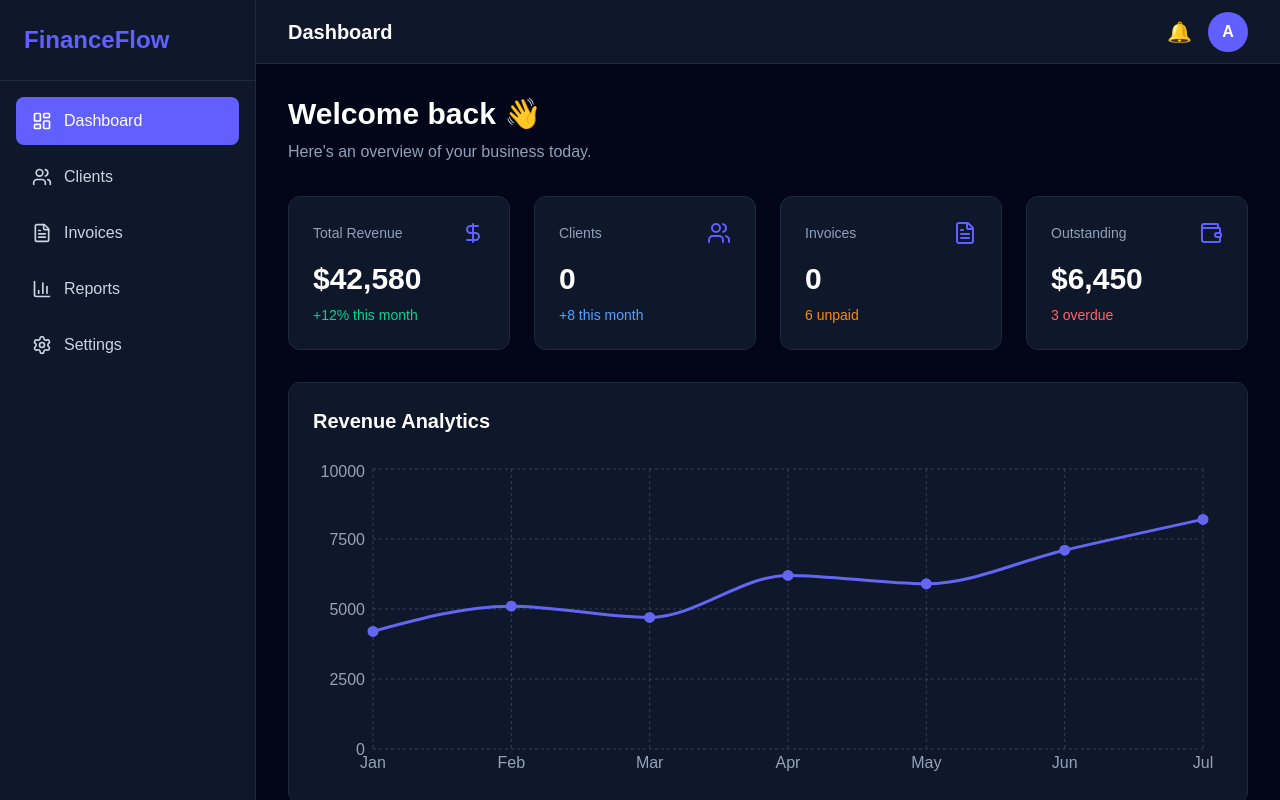
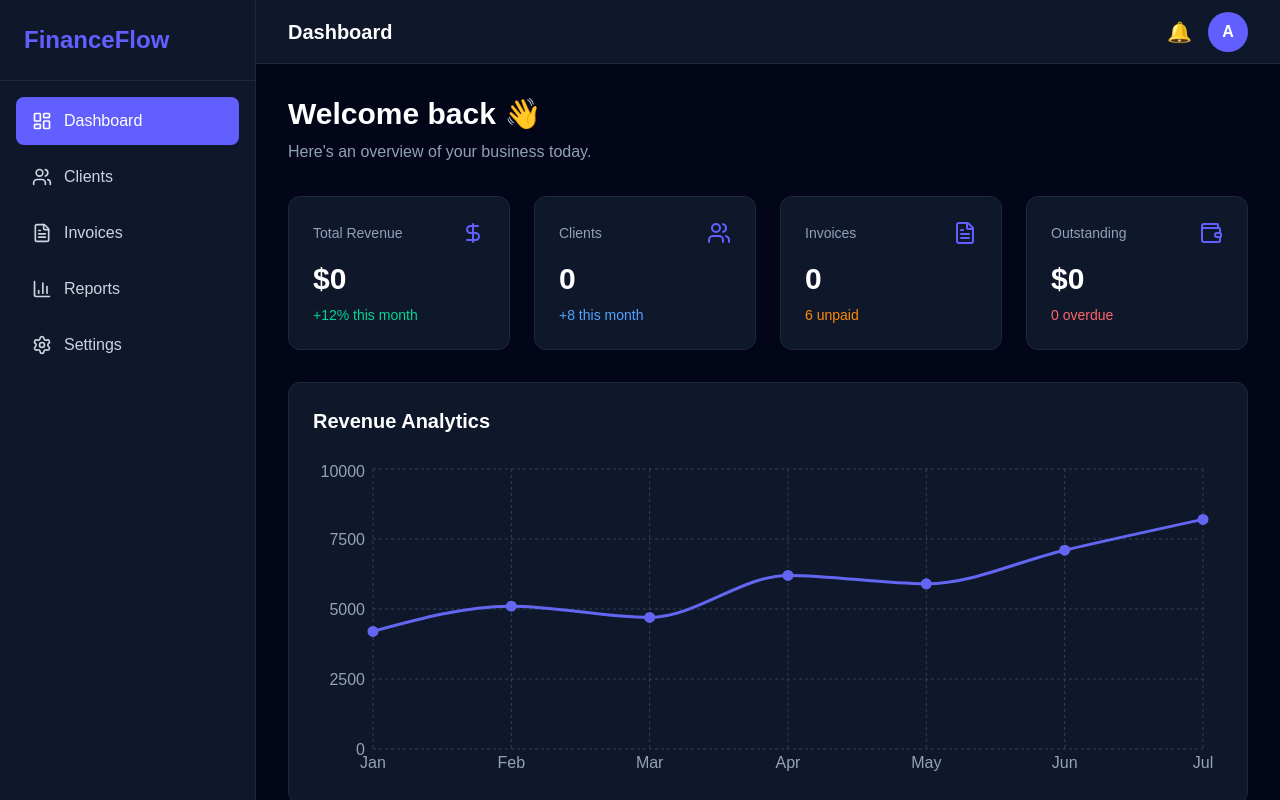
Before and after one commit to Aleena-Yameen/financeflow-saas, a Next.js app: page /dashboard in a window 1280 px wide. Shown: the top 800 px of the page. Built offline with nearby package versions, Linux system fonts and the light colour scheme.

Commit message:
feat: make dashboard stats dynamic

```diff
--- a/app/(protected)/dashboard/page.tsx
+++ b/app/(protected)/dashboard/page.tsx
@@ -49,8 +49,16 @@ const invoices = [
 
 export default function DashboardPage() {
   const [clients, setClients] = useState([]);
-const [invoices, setInvoices] = useState([]);
-  useEffect(() => {
+const [invoices, setInvoices] = useState<
+  {
+    id: number;
+    invoice: string;
+    client: string;
+    amount: string;
+    status: "Paid" | "Pending" | "Overdue";
+    date: string;
+  }[]
+>([]);  useEffect(() => {
   const savedClients = localStorage.getItem("financeflow-clients");
 
   if (savedClients) {
@@ -68,10 +76,30 @@ useEffect(() => {
 
 const totalClients = clients.length;
 const totalInvoices = invoices.length;
+const totalRevenue = invoices.reduce((total, invoice) => {
+  const amount = Number(invoice.amount.replace(/[$,]/g, ""));
+  return total + amount;
+}, 0);
+
+const outstandingAmount = invoices
+  .filter(
+    (invoice) =>
+      invoice.status === "Pending" ||
+      invoice.status === "Overdue"
+  )
+  .reduce((total, invoice) => {
+    const amount = Number(invoice.amount.replace(/[$,]/g, ""));
+    return total + amount;
+  }, 0);
+
+  const overdueCount = invoices.filter(
+  (invoice) => invoice.status === "Overdue"
+).length;
+
 const stats = [
   {
     title: "Total Revenue",
-    value: "$42,580",
+   value: `$${totalRevenue.toLocaleString()}`,
     change: "+12% this month",
     changeColor: "text-emerald-400",
     icon: DollarSign,
@@ -92,8 +120,8 @@ const stats = [
   },
   {
     title: "Outstanding",
-    value: "$6,450",
-    change: "3 overdue",
+    value:  `$${outstandingAmount.toLocaleString()}`,
+    change: `${overdueCount} overdue`,
     changeColor: "text-red-400",
     icon: Wallet,
   },
```
